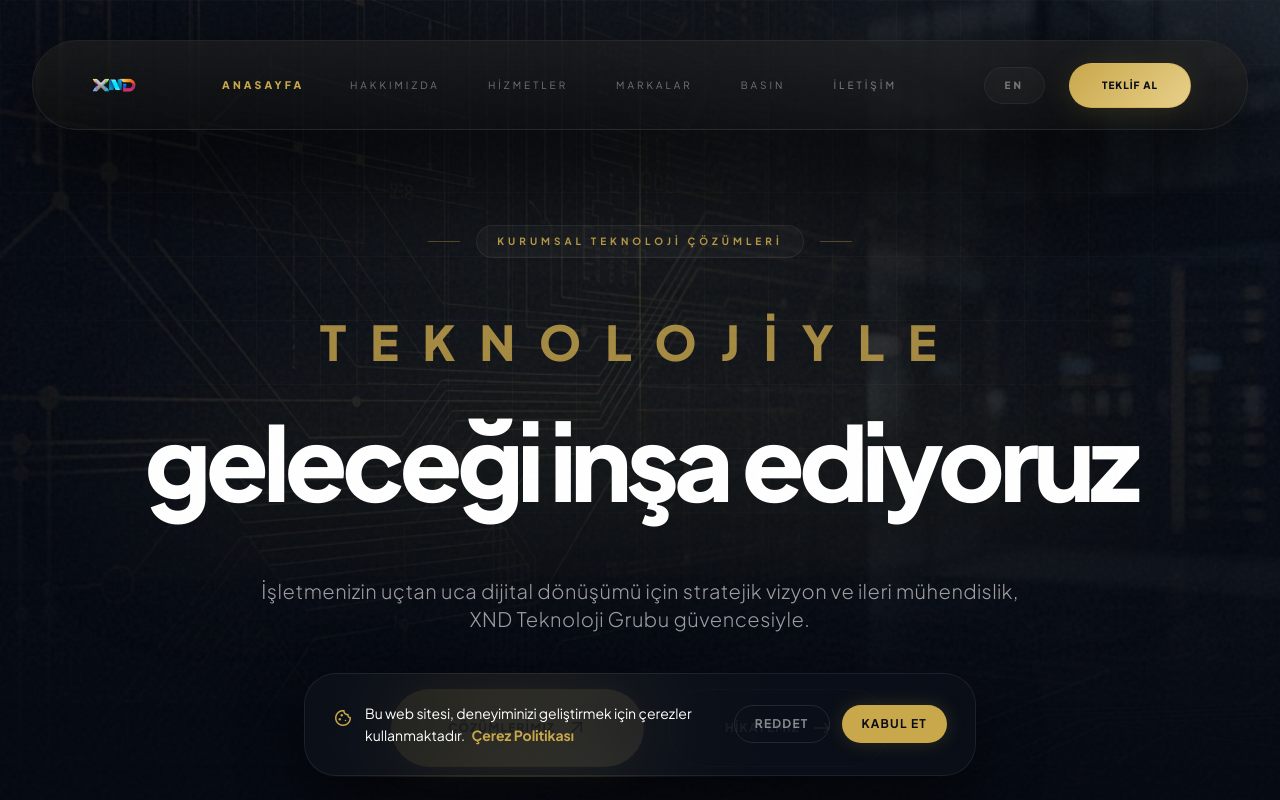
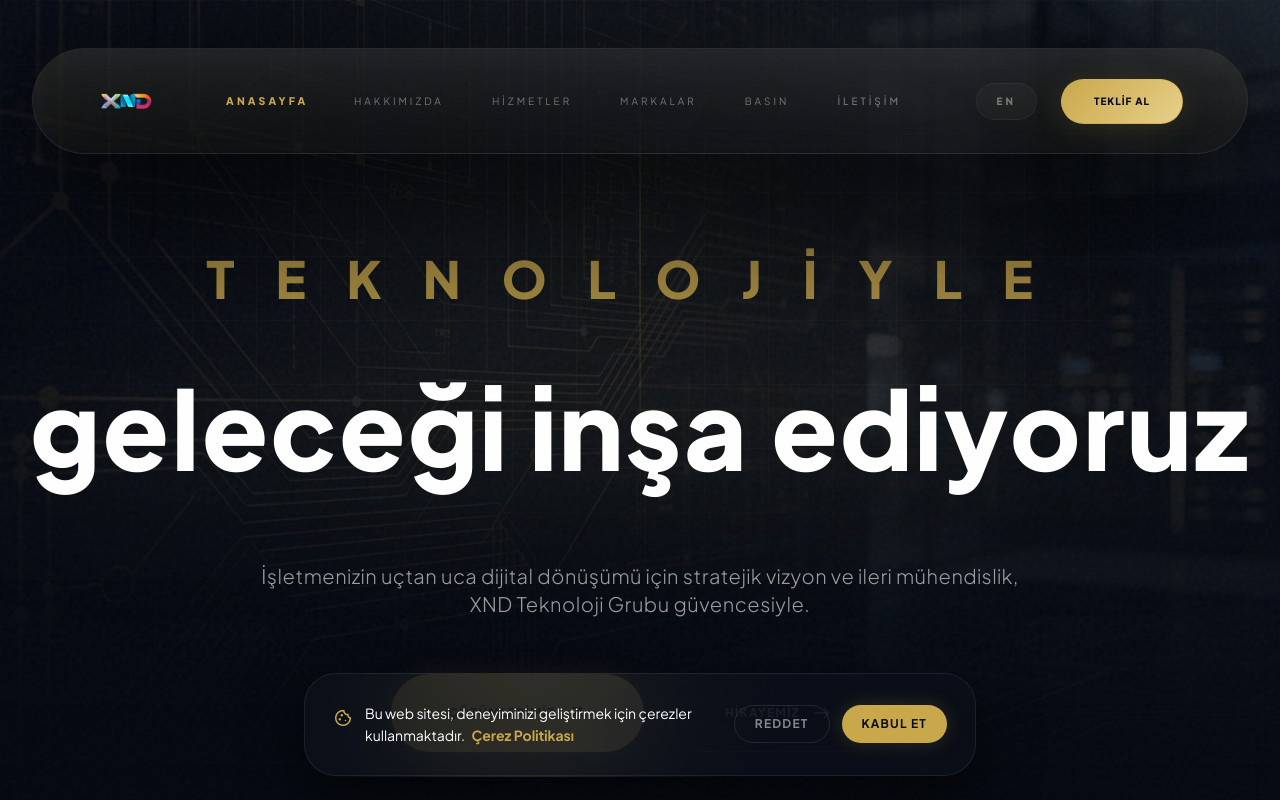
Before and after one commit to RiosenBeq/xnd, a website built with Vite: page index.html in a window 1280 px wide. Shown: the top 800 px of the page. Built offline with nearby package versions, Linux system fonts and the light colour scheme; files whose address does not match are found by name.

Commit message:
UI Polish: Refined Hero spacing and Crystal Elite Header Redesign

```diff
--- a/index.html
+++ b/index.html
@@ -90,17 +90,10 @@
     <!-- Hero Content -->
     <div class="relative z-30 max-w-7xl mx-auto px-6 md:px-16 lg:px-24 w-full text-center pointer-events-none pt-32 md:pt-48">
       <!-- New Corporate Headline Layout -->
-      <div class="flex flex-col items-center gap-8 md:gap-12 mb-12 md:mb-16">
-        <!-- Elite Category Badge -->
-        <div class="opacity-0 animate-[slideUpFade_1.2s_ease_forwards] flex items-center gap-4">
-          <div class="h-px w-8 bg-primary/40 hidden md:block"></div>
-          <span data-i18n="home.hero.badge" class="section-label bg-white/[0.03] border border-white/[0.08] px-5 py-2 rounded-full backdrop-blur-md">Kurumsal Teknoloji Çözümleri</span>
-          <div class="h-px w-8 bg-primary/40 hidden md:block"></div>
-        </div>
-
-        <h1 class="flex flex-col items-center gap-4 md:gap-6 opacity-0 animate-[slideUpFade_1.5s_cubic-bezier(0.16,1,0.3,1)_0.2s_forwards] drop-shadow-2xl">
-          <span data-i18n="home.hero.title_top" class="text-[clamp(1rem,4vw,3rem)] font-black uppercase tracking-[0.5em] text-primary/80 mb-2">teknolojiyle</span>
-          <span data-i18n="home.hero.title_bottom" class="text-[clamp(2rem,8vw,10rem)] font-black text-white leading-none tracking-tighter drop-shadow-[0_0_80px_rgba(201,168,76,0.2)]">GELECEĞİ İNŞA EDİYORUZ</span>
+      <div class="flex flex-col items-center gap-12 md:gap-16 mb-16 md:mb-20">
+        <h1 class="flex flex-col items-center gap-6 md:gap-10 opacity-0 animate-[slideUpFade_1.5s_cubic-bezier(0.16,1,0.3,1)_0.2s_forwards] drop-shadow-2xl">
+          <span data-i18n="home.hero.title_top" class="text-[clamp(1rem,4vw,3.5rem)] font-black uppercase tracking-[0.8em] text-primary/80 mb-4 select-none">teknolojiyle</span>
+          <span data-i18n="home.hero.title_bottom" class="text-[clamp(2.5rem,8.5vw,11rem)] font-black text-white leading-none tracking-[0.05em] md:tracking-[0.02em] whitespace-nowrap drop-shadow-[0_0_80px_rgba(201,168,76,0.15)]">GELECEĞİ İNŞA EDİYORUZ</span>
         </h1>
       </div>
 
--- a/js/components.js
+++ b/js/components.js
@@ -58,19 +58,20 @@ export function renderNavbar(activePage = 'home') {
   }).join('');
 
   navContainer.innerHTML = `
-    <!-- ═══ Desktop Top Nav ═══ -->
-    <nav class="fixed top-6 md:top-10 left-1/2 -translate-x-1/2 w-[calc(100%-4rem)] max-w-7xl z-50 bg-black/40 backdrop-blur-[50px] border border-white/[0.1] shadow-[0_40px_120px_rgba(0,0,0,0.9)] rounded-[3rem] transition-all duration-1000 hover:bg-black/60 overflow-hidden group hidden md:block">
-      <!-- Crystalline Shimmer Line -->
-      <div class="absolute inset-x-0 top-0 h-[2px] bg-gradient-to-r from-transparent via-primary/40 to-transparent opacity-0 group-hover:opacity-100 transition-opacity duration-1000 animate-[goldShimmer_4s_linear_infinite] bg-[length:200%_auto]"></div>
-      <!-- Ambient Inner Glow Layers -->
-      <div class="absolute inset-0 bg-gradient-to-r from-primary/[0.03] via-transparent to-primary/[0.03] pointer-events-none"></div>
-      <div class="absolute -inset-px bg-gradient-to-b from-white/[0.05] to-transparent pointer-events-none rounded-[3rem]"></div>
+    <!-- ═══ Desktop Top Nav (Crystal Elite Edition) ═══ -->
+    <nav class="fixed top-8 md:top-12 left-1/2 -translate-x-1/2 w-[calc(100%-4rem)] max-w-7xl z-50 bg-black/40 backdrop-blur-[60px] border border-white/[0.12] shadow-[0_40px_150px_rgba(0,0,0,1)] rounded-[3.5rem] transition-all duration-1000 hover:bg-black/60 overflow-hidden group hidden md:block">
+      <!-- Sophisticated Top Shimmer -->
+      <div class="absolute inset-x-0 top-0 h-[2px] bg-gradient-to-r from-transparent via-primary/30 to-transparent opacity-0 group-hover:opacity-100 transition-opacity duration-[1.5s] animate-[goldShimmer_6s_linear_infinite] bg-[length:200%_auto]"></div>
+      <!-- Multi-Layered Ambient Inner Glows -->
+      <div class="absolute inset-0 bg-gradient-to-r from-primary/[0.04] via-transparent to-primary/[0.04] pointer-events-none"></div>
+      <div class="absolute inset-0 shadow-[inset_0_0_60px_rgba(255,255,255,0.03)] pointer-events-none"></div>
+      <div class="absolute -inset-px bg-gradient-to-b from-white/[0.08] to-transparent pointer-events-none rounded-[3.5rem]"></div>
 
-      <div class="flex justify-between items-center px-10 md:px-14 py-4 md:py-5 relative z-10">
-        <!-- Logo -->
+      <div class="flex justify-between items-center px-12 md:px-16 py-5 md:py-6 relative z-10">
+        <!-- Logo (Enlarged Elite) -->
         <a href="/index.html" class="flex-shrink-0 group/logo relative">
-          <div class="absolute inset-0 bg-primary/20 blur-3xl rounded-full opacity-0 group-hover/logo:opacity-100 transition-opacity duration-1000"></div>
-          <img src="/header_logo.png" alt="XND" class="h-10 md:h-12 w-auto object-contain relative z-10 transition-all duration-700 group-hover/logo:scale-105 group-hover/logo:brightness-110" />
+          <div class="absolute inset-0 bg-primary/30 blur-[40px] rounded-full opacity-0 group-hover/logo:opacity-100 transition-opacity duration-1000"></div>
+          <img src="/header_logo.png" alt="XND" class="h-14 md:h-18 w-auto object-contain relative z-10 transition-all duration-700 group-hover/logo:scale-105 group-hover/logo:brightness-125" />
         </a>
 
         <!-- Links -->
```
